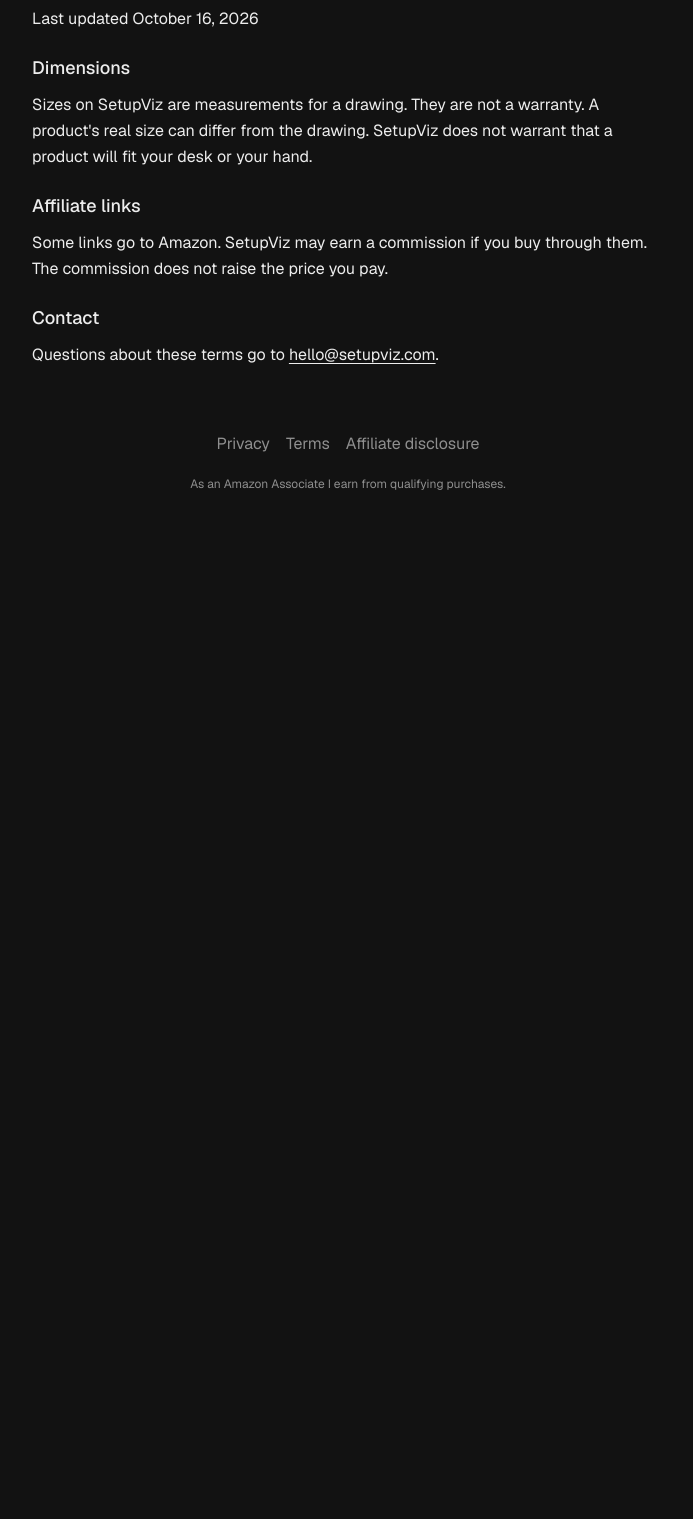
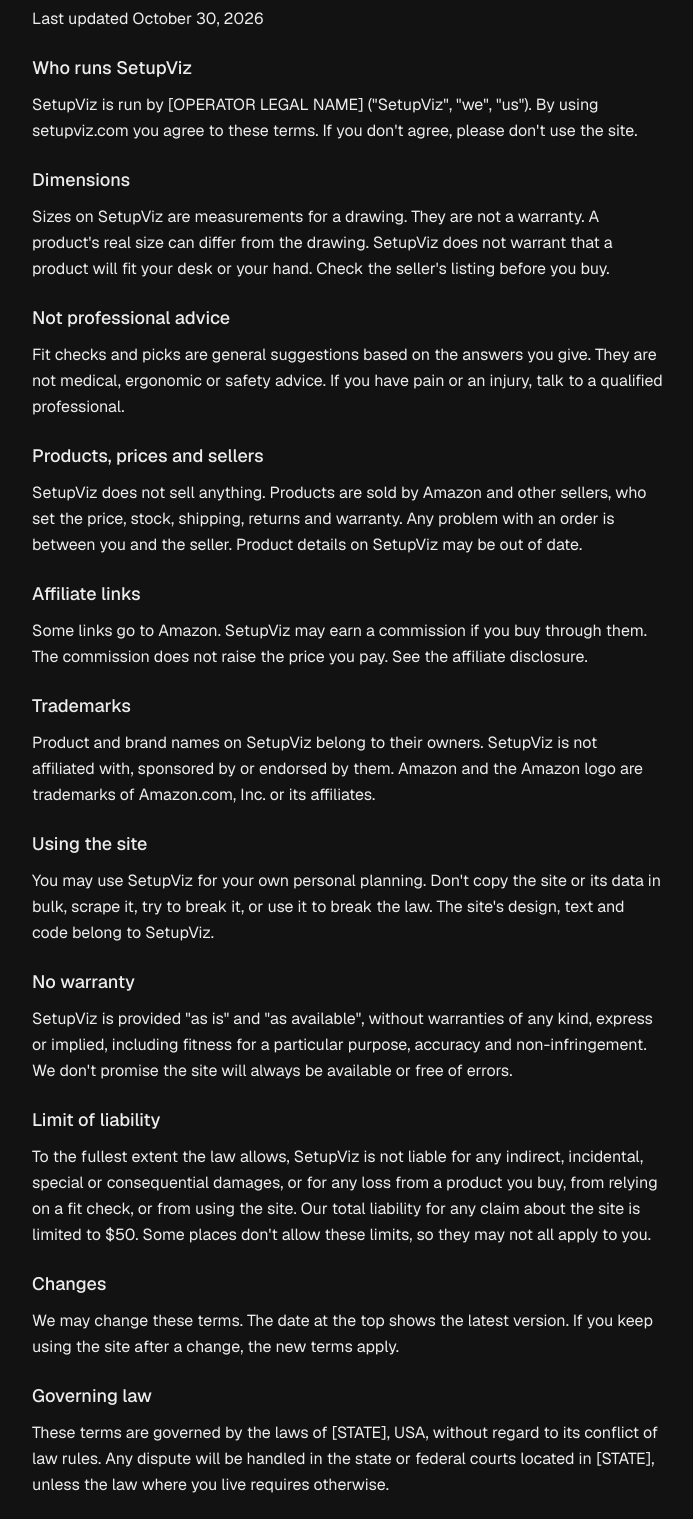
Before and after one commit to Setupviz/setupviz, a website: page web/terms.html in a window 1280 px wide. Shown: the part 179-1698 px from the top of the page, without its empty margins (292-985 px from the left). Before the commit the page ends 800 px from the top, so only its background shows below. Drawn offline with Linux system fonts and the light colour scheme.

Commit message:
Expand legal pages and enforce the security policy for launch
Fill out the terms and privacy pages for launch, with placeholders for
the operator's legal name and governing state. Add the legal footer to
the 404 page, and switch the content security policy from report-only to
enforced.

```diff
--- a/web/scripts/build-worker.mjs
+++ b/web/scripts/build-worker.mjs
@@ -5,6 +5,7 @@
 // on 2026-10-21: www to apex, / and /index to /home, extensionless paths,
 // /preview, security headers, the public Cloudflare Web Analytics beacon
 // on setupviz.com, and the 404 page in ../404.html.
+// Since then the content security policy is enforced instead of report-only.
 import { mkdirSync, readFileSync, writeFileSync } from 'node:fs';
 import { dirname, extname, join } from 'node:path';
 import { fileURLToPath } from 'node:url';
--- a/web/scripts/worker-runtime.js
+++ b/web/scripts/worker-runtime.js
@@ -1,5 +1,5 @@
 function b(s){const x=atob(s);const u=new Uint8Array(x.length);for(let i=0;i<x.length;i++)u[i]=x.charCodeAt(i);return u;}
-const SEC={"strict-transport-security":"max-age=31536000","x-content-type-options":"nosniff","x-frame-options":"DENY","referrer-policy":"strict-origin-when-cross-origin","permissions-policy":"camera=(), microphone=(), geolocation=(), payment=()","content-security-policy-report-only":"default-src 'self'; img-src 'self' data:; style-src 'self' 'unsafe-inline'; font-src 'self'; script-src 'self' 'unsafe-inline' https://static.cloudflareinsights.com; connect-src 'self' https://cloudflareinsights.com; frame-ancestors 'none'; base-uri 'self'; form-action 'self'"};
+const SEC={"strict-transport-security":"max-age=31536000","x-content-type-options":"nosniff","x-frame-options":"DENY","referrer-policy":"strict-origin-when-cross-origin","permissions-policy":"camera=(), microphone=(), geolocation=(), payment=()","content-security-policy":"default-src 'self'; img-src 'self' data:; style-src 'self' 'unsafe-inline'; font-src 'self'; script-src 'self' 'unsafe-inline' https://static.cloudflareinsights.com; connect-src 'self' https://cloudflareinsights.com; frame-ancestors 'none'; base-uri 'self'; form-action 'self'"};
 const BEACON="<script defer src=\"https://static.cloudflareinsights.com/beacon.min.js\" data-cf-beacon='{\"token\": \"332426e73f0041e6a630f0415bd1a284\"}'></script>";
 function page(bytes,host,html){if(host!=='setupviz.com'||!html)return bytes;const t=new TextDecoder().decode(bytes);const i=t.lastIndexOf('</body>');if(i<0)return bytes;return new TextEncoder().encode(t.slice(0,i)+BEACON+t.slice(i));}
 function sec(res){const h=new Headers(res.headers);for(const k in SEC)h.set(k,SEC[k]);return new Response(res.body,{status:res.status,headers:h});}
--- a/web/terms.html
+++ b/web/terms.html
@@ -4,17 +4,17 @@
 <meta charset="utf-8">
 <meta name="viewport" content="width=device-width, initial-scale=1">
 <title>Terms of Use | SetupViz</title>
-<meta name="description" content="SetupViz terms. Dimensions are not a warranty. Affiliate links may earn a commission.">
+<meta name="description" content="SetupViz terms. Dimensions are not a warranty, the site is provided as is, and affiliate links may earn a commission.">
 <link rel="canonical" href="https://setupviz.com/terms">
 <meta property="og:title" content="Terms of Use | SetupViz">
-<meta property="og:description" content="SetupViz terms. Dimensions are not a warranty. Affiliate links may earn a commission.">
+<meta property="og:description" content="SetupViz terms. Dimensions are not a warranty, the site is provided as is, and affiliate links may earn a commission.">
 <meta property="og:type" content="website">
 <meta property="og:url" content="https://setupviz.com/terms">
 <meta property="og:site_name" content="SetupViz">
 <meta property="og:image" content="https://setupviz.com/og-desk.png">
 <meta name="twitter:card" content="summary_large_image">
 <meta name="twitter:title" content="Terms of Use | SetupViz">
-<meta name="twitter:description" content="SetupViz terms. Dimensions are not a warranty. Affiliate links may earn a commission.">
+<meta name="twitter:description" content="SetupViz terms. Dimensions are not a warranty, the site is provided as is, and affiliate links may earn a commission.">
 <meta name="twitter:image" content="https://setupviz.com/og-desk.png">
 <link rel="icon" href="/favicon.svg" type="image/svg+xml">
 <link rel="apple-touch-icon" sizes="180x180" href="/apple-touch-icon.png">
@@ -40,11 +40,29 @@ main.legal p{margin:0;font-size:16px;line-height:26px}
 
 <main class="legal">
   <h1>Terms</h1>
-  <p>Last updated October 16, 2026</p>
+  <p>Last updated October 30, 2026</p>
+  <h2>Who runs SetupViz</h2>
+  <p>SetupViz is run by [OPERATOR LEGAL NAME] ("SetupViz", "we", "us"). By using setupviz.com you agree to these terms. If you don't agree, please don't use the site.</p>
   <h2>Dimensions</h2>
-  <p>Sizes on SetupViz are measurements for a drawing. They are not a warranty. A product's real size can differ from the drawing. SetupViz does not warrant that a product will fit your desk or your hand.</p>
+  <p>Sizes on SetupViz are measurements for a drawing. They are not a warranty. A product's real size can differ from the drawing. SetupViz does not warrant that a product will fit your desk or your hand. Check the seller's listing before you buy.</p>
+  <h2>Not professional advice</h2>
+  <p>Fit checks and picks are general suggestions based on the answers you give. They are not medical, ergonomic or safety advice. If you have pain or an injury, talk to a qualified professional.</p>
+  <h2>Products, prices and sellers</h2>
+  <p>SetupViz does not sell anything. Products are sold by Amazon and other sellers, who set the price, stock, shipping, returns and warranty. Any problem with an order is between you and the seller. Product details on SetupViz may be out of date.</p>
   <h2>Affiliate links</h2>
-  <p>Some links go to Amazon. SetupViz may earn a commission if you buy through them. The commission does not raise the price you pay.</p>
+  <p>Some links go to Amazon. SetupViz may earn a commission if you buy through them. The commission does not raise the price you pay. See the <a href="/disclosure">affiliate disclosure</a>.</p>
+  <h2>Trademarks</h2>
+  <p>Product and brand names on SetupViz belong to their owners. SetupViz is not affiliated with, sponsored by or endorsed by them. Amazon and the Amazon logo are trademarks of Amazon.com, Inc. or its affiliates.</p>
+  <h2>Using the site</h2>
+  <p>You may use SetupViz for your own personal planning. Don't copy the site or its data in bulk, scrape it, try to break it, or use it to break the law. The site's design, text and code belong to SetupViz.</p>
+  <h2>No warranty</h2>
+  <p>SetupViz is provided "as is" and "as available", without warranties of any kind, express or implied, including fitness for a particular purpose, accuracy and non-infringement. We don't promise the site will always be available or free of errors.</p>
+  <h2>Limit of liability</h2>
+  <p>To the fullest extent the law allows, SetupViz is not liable for any indirect, incidental, special or consequential damages, or for any loss from a product you buy, from relying on a fit check, or from using the site. Our total liability for any claim about the site is limited to $50. Some places don't allow these limits, so they may not all apply to you.</p>
+  <h2>Changes</h2>
+  <p>We may change these terms. The date at the top shows the latest version. If you keep using the site after a change, the new terms apply.</p>
+  <h2>Governing law</h2>
+  <p>These terms are governed by the laws of [STATE], USA, without regard to its conflict of law rules. Any dispute will be handled in the state or federal courts located in [STATE], unless the law where you live requires otherwise.</p>
   <h2>Contact</h2>
   <p>Questions about these terms go to <a class="sv-mail" href="mailto:hello@setupviz.com">hello@setupviz.com</a>.</p>
 </main>
```
Also changed, not shown: web/404.html (+2 -0 lines), web/privacy.html (+19 -4 lines).
